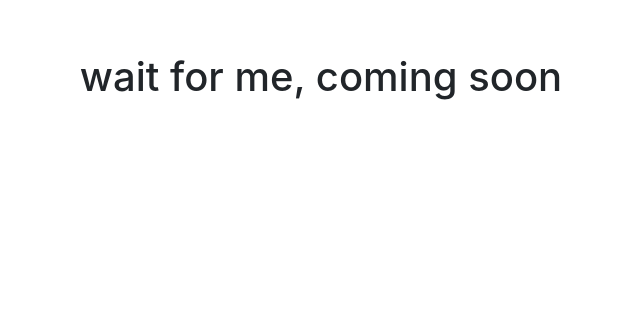
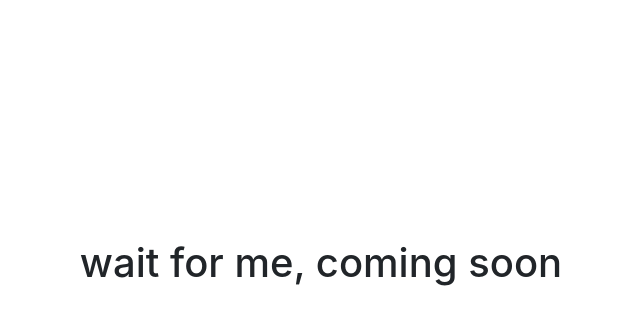
Before and after one commit to ghost-fa/ghost-fa.github.io, a plain HTML site: page index.html in a window 1280 px wide. Shown: the part 319-644 px from the top of the page, without its empty margins (319-959 px from the left). Drawn offline with nearby package versions, Linux system fonts and the light colour scheme.

Commit message:
add basic html

```diff
--- a/index.html
+++ b/index.html
@@ -11,17 +11,20 @@
 </head>
 
 <body>
+  <div class="container d-flex flex-column justify-content-around">
+    <header>
+
+    </header>
+    <main>
+      <section class="m-auto">
 
 
-  <main class="container d-flex">
-    <section class="m-auto height: 200px">
+        <h1 class="text-center ">wait for me, coming soon </h1>
 
 
-      <h1 class="text-center ">wait for me, coming soon </h1>
-
-
-    </section>
-  </main>
+      </section>
+    </main>
+  </div>
 
 </body>
 
--- a/styles/main.css
+++ b/styles/main.css
@@ -1,3 +1,3 @@
-main {
+.container {
   min-height: 100vh;
 }
```
